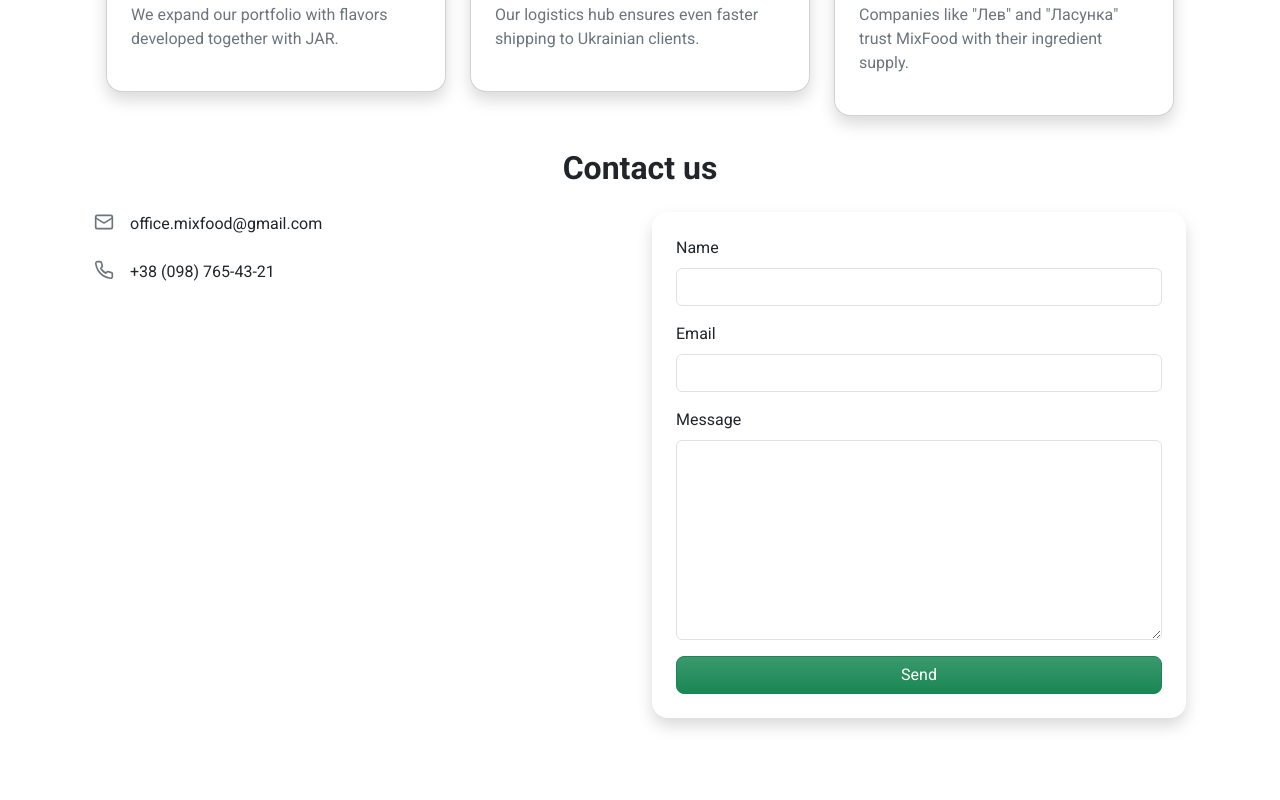
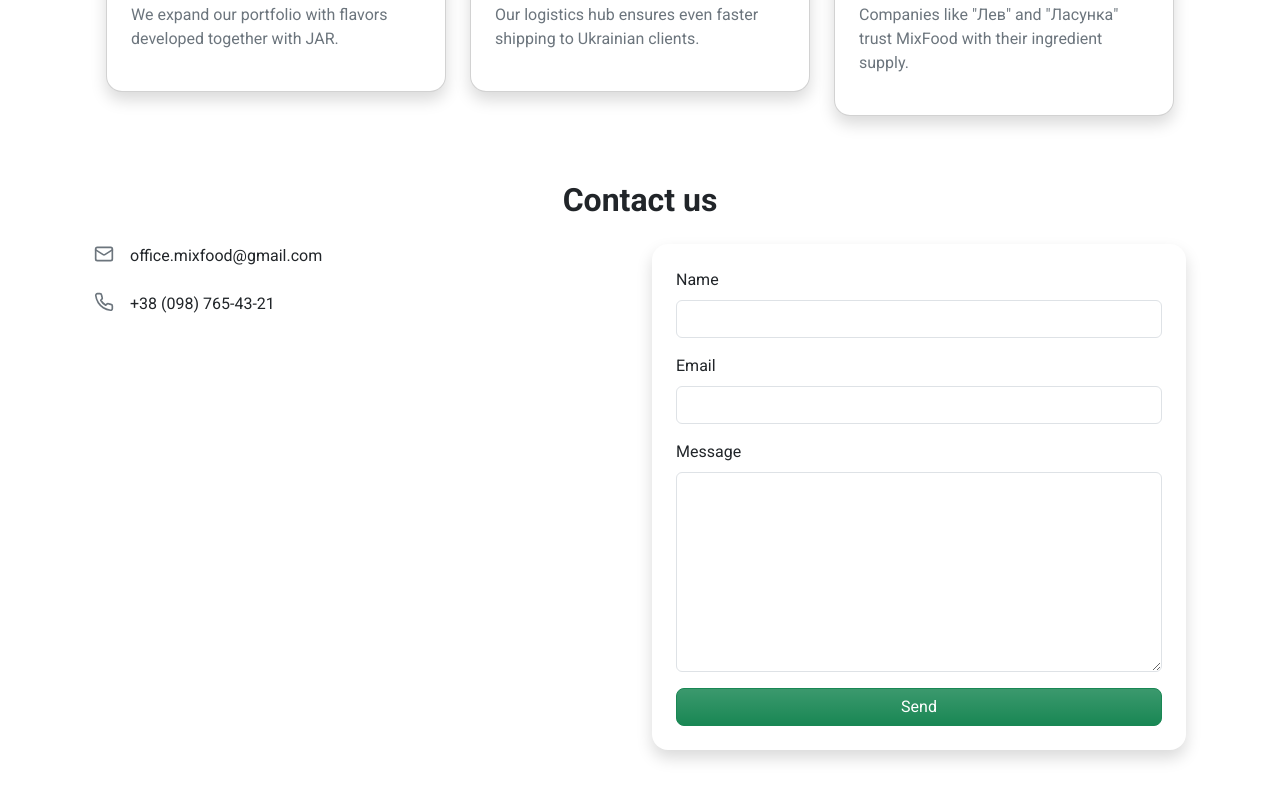
Before and after one commit to RenatAsadulov/Mix-food, a React (Vite) app: page / in a window 1280 px wide. Shown: the part 1209-2009 px from the top of the page. Built offline with nearby package versions, Linux system fonts and the light colour scheme.

Commit message:
contact form p bigger

```diff
--- a/src/sections/Contact.jsx
+++ b/src/sections/Contact.jsx
@@ -22,7 +22,7 @@ export default function Contact() {
   };
 
   return (
-    <section id="contact" className="container pb-5 pt-3">
+    <section id="contact" className="container py-5">
       <motion.h3
         initial={{ opacity: 0, y: 20 }}
         whileInView={{ opacity: 1, y: 0 }}
```
